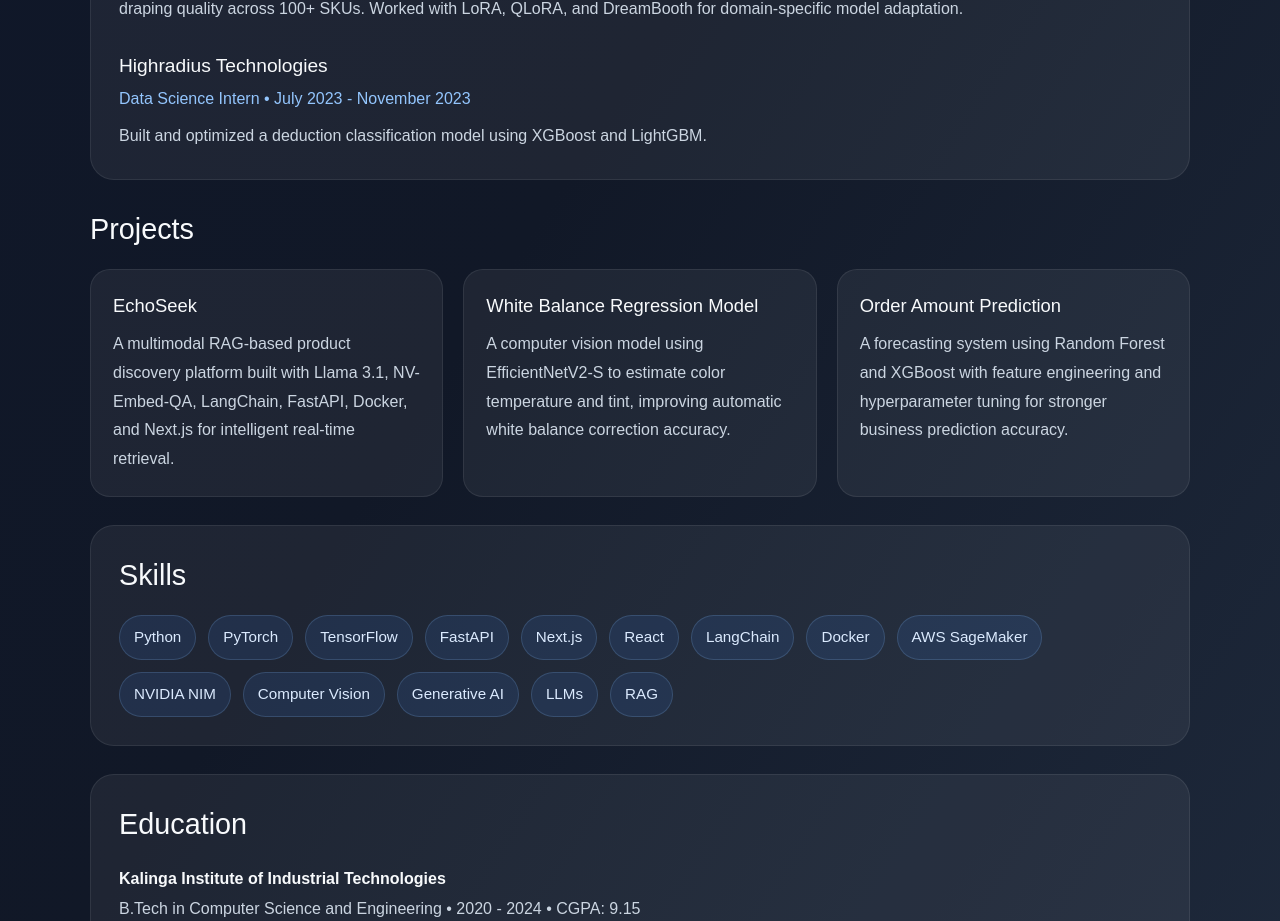
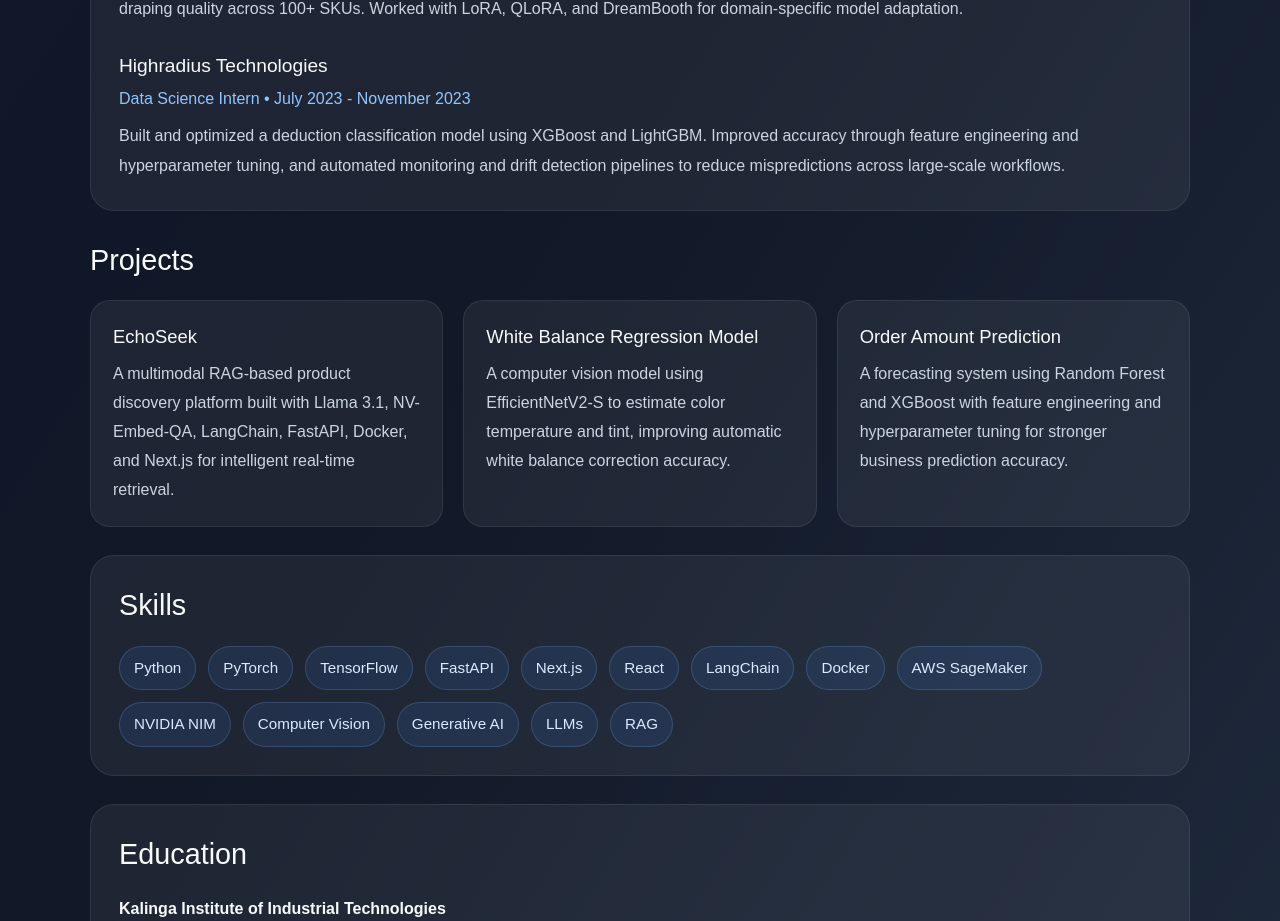
Before and after one commit to pratim4dasude/Personal_dashboard, a Next.js app: page / in a window 1280 px wide. Shown: the part 940-1861 px from the top of the page. Built offline with nearby package versions, Linux system fonts and the light colour scheme.

Commit message:
minor update

```diff
--- a/app/page.tsx
+++ b/app/page.tsx
@@ -222,7 +222,10 @@
               </p>
               <p style={{ color: "#cbd5e1", lineHeight: "1.9" }}>
                 Built and optimized a deduction classification model using
-                XGBoost and LightGBM.
+                XGBoost and LightGBM. Improved accuracy through feature
+                engineering and hyperparameter tuning, and automated monitoring
+                and drift detection pipelines to reduce mispredictions across
+                large-scale workflows.
               </p>
             </div>
           </div>
```
